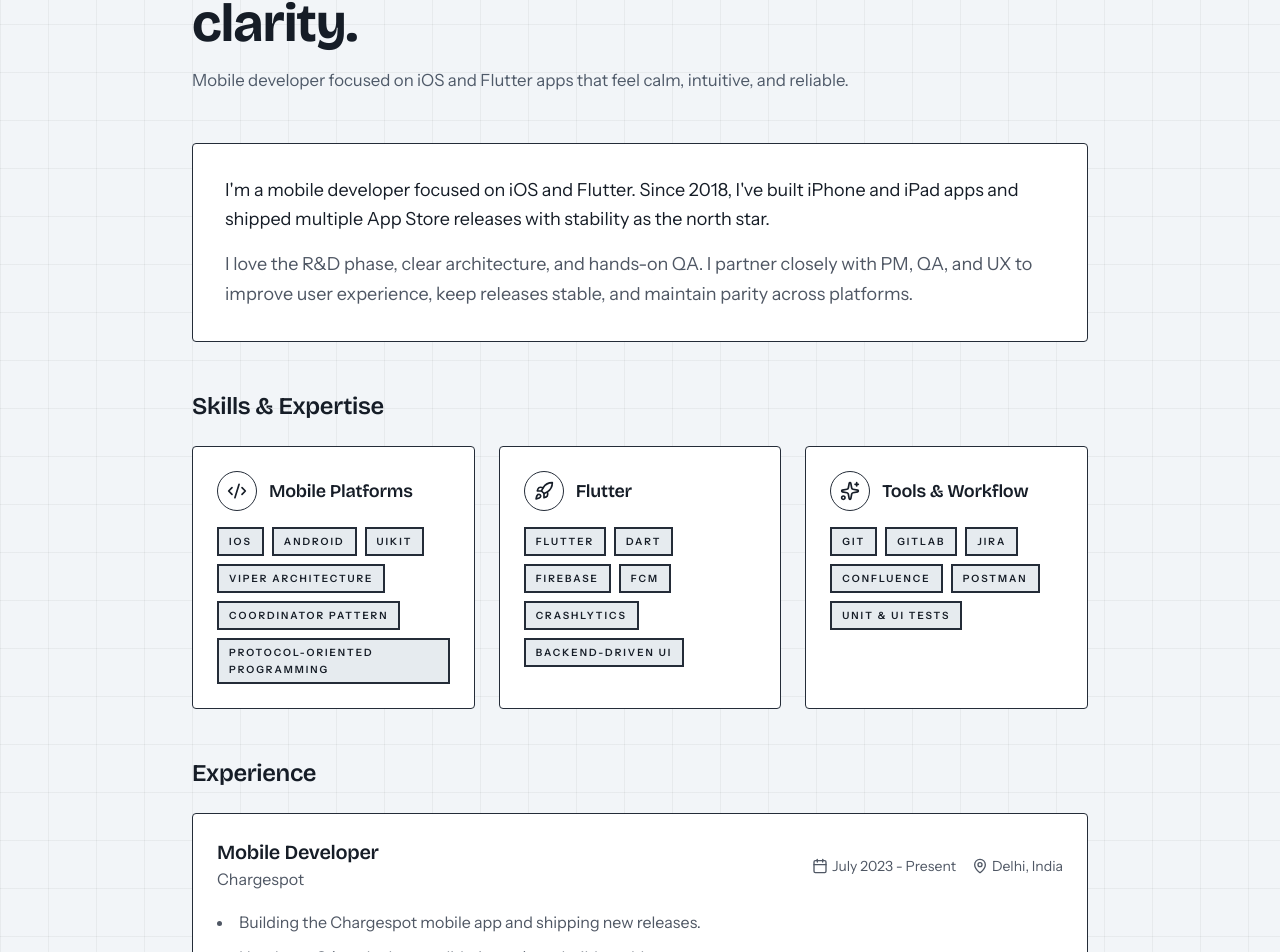
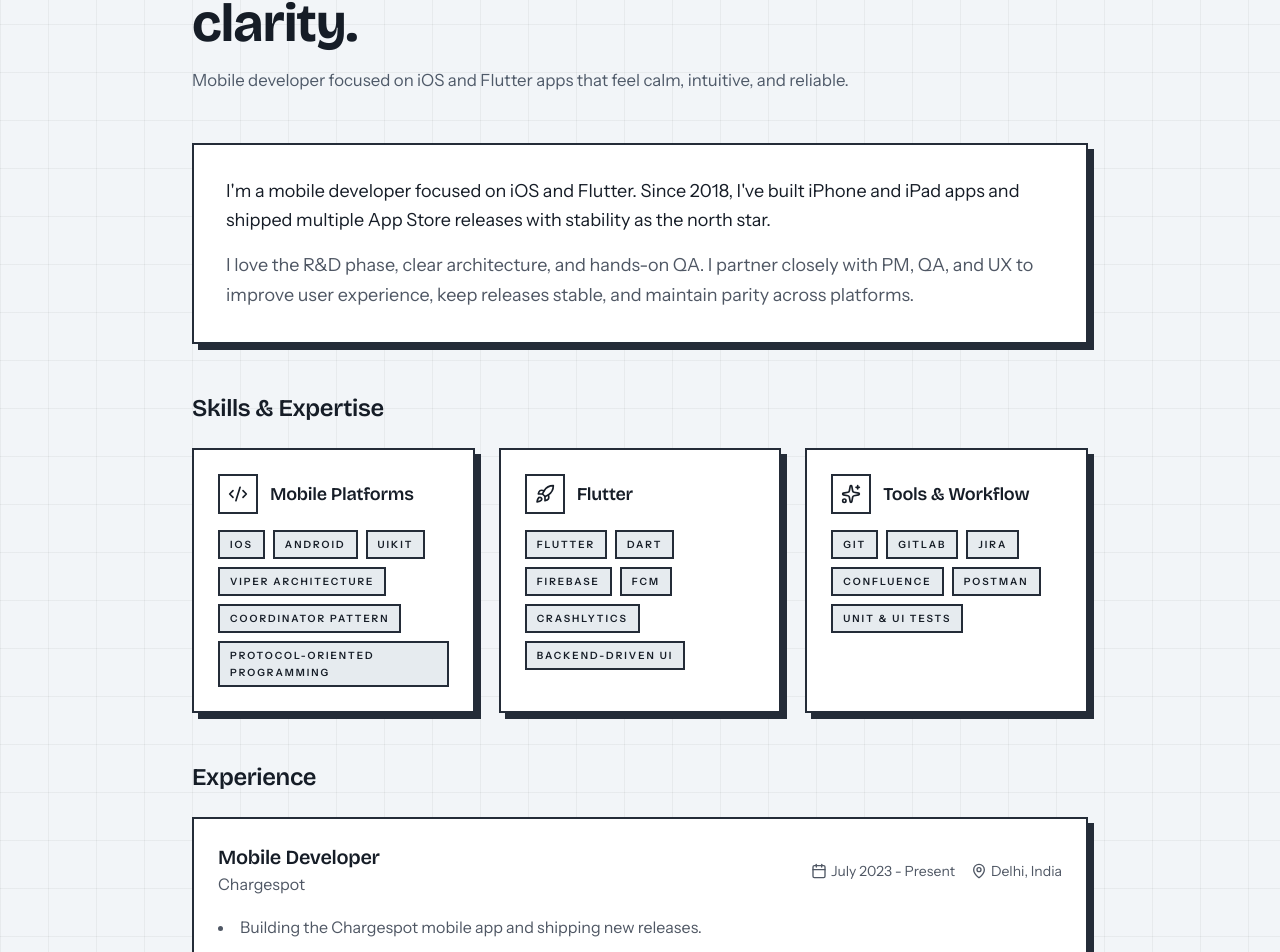
Before and after one commit to itsTarun/portfolio-site, a Next.js app: page /about in a window 1280 px wide. Shown: the part 264-1216 px from the top of the page. Built offline with nearby package versions, Linux system fonts and the light colour scheme.

Commit message:
style: unify about page to neo-brutalist design system

```diff
--- a/src/app/about/page.tsx
+++ b/src/app/about/page.tsx
@@ -11,6 +11,7 @@ import {
 } from "lucide-react";
 import { BreadcrumbSchema } from "@/components/seo/breadcrumb-schema";
 import { Badge } from "@/components/ui/badge";
+import { Button } from "@/components/ui/button";
 
 const fadeInUp = {
 	initial: { opacity: 0, y: 20 },
@@ -192,7 +193,7 @@ export default function AboutPage() {
 							initial={{ opacity: 0, y: 20 }}
 							animate={{ opacity: 1, y: 0 }}
 							transition={{ delay: 0.3 }}
-							className="mb-12 rounded-lg border border-border bg-card p-8 text-card-foreground"
+							className="mb-12 neo-panel p-8"
 						>
 							<p className="mb-4 text-lg leading-relaxed">
 								I&apos;m a mobile developer focused on iOS and Flutter. Since
@@ -223,10 +224,10 @@ export default function AboutPage() {
 									<motion.div
 										key={skillGroup.category}
 										variants={fadeInUp}
-										className="rounded-lg border border-border bg-card p-6 text-card-foreground"
+										className="neo-panel p-6"
 									>
 										<div className="mb-4 flex items-center gap-3">
-											<div className="flex h-10 w-10 items-center justify-center rounded-full border border-border">
+											<div className="flex h-10 w-10 items-center justify-center border-2 border-border">
 												<skillGroup.icon className="h-5 w-5 text-foreground" />
 											</div>
 											<h3 className="text-lg font-semibold">
@@ -262,7 +263,7 @@ export default function AboutPage() {
 									<motion.div
 										key={exp.id}
 										variants={fadeInUp}
-										className="rounded-lg border border-border bg-card p-6 text-card-foreground"
+										className="neo-panel p-6"
 									>
 										<div className="mb-4 flex flex-col gap-2 sm:flex-row sm:items-center sm:justify-between">
 											<div>
@@ -309,10 +310,7 @@ export default function AboutPage() {
 							>
 								Education
 							</motion.h2>
-							<motion.div
-								variants={fadeInUp}
-								className="rounded-lg border border-border bg-card p-6 text-card-foreground"
-							>
+							<motion.div variants={fadeInUp} className="neo-panel p-6">
 								<div className="mb-2 flex items-start gap-3">
 									<div className="mt-1 flex h-10 w-10 items-center justify-center rounded-full border border-border">
 										<GraduationCap className="h-5 w-5 text-foreground" />
@@ -347,9 +345,9 @@ export default function AboutPage() {
 							<p className="mb-6 text-muted-foreground">
 								Interested in collaborating on a project or have a question?
 							</p>
-							<a href="mailto:itstarun1994@gmail.com">
-								<Badge>Get in touch</Badge>
-							</a>
+							<Button asChild>
+								<a href="mailto:itstarun1994@gmail.com">Get in touch</a>
+							</Button>
 						</motion.div>
 					</motion.div>
 				</div>
```
